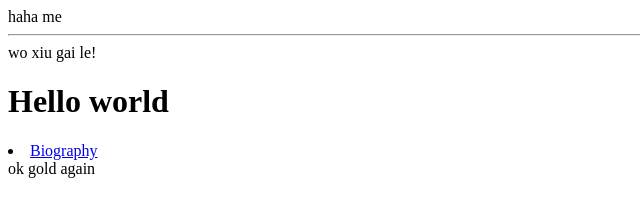
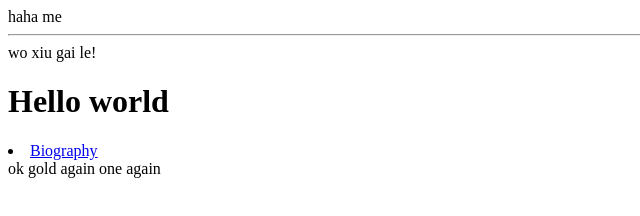
Before and after one commit to xssfeng/Mini-core, a plain HTML site: page index.html in a window 1280 px wide. Shown: the full height of the page, 0-640 px from the left. Drawn offline with Linux system fonts and the light colour scheme.

Commit message:
Update index.html

```diff
--- a/index.html
+++ b/index.html
@@ -12,5 +12,6 @@
 	<li><a href="bio.html">Biography</a></li>
 	<fetch>ok gold</fetch>
 	<fetch>again</fetch>
+	<fetch>one again</fetch>
 </body>
 </html>
```
